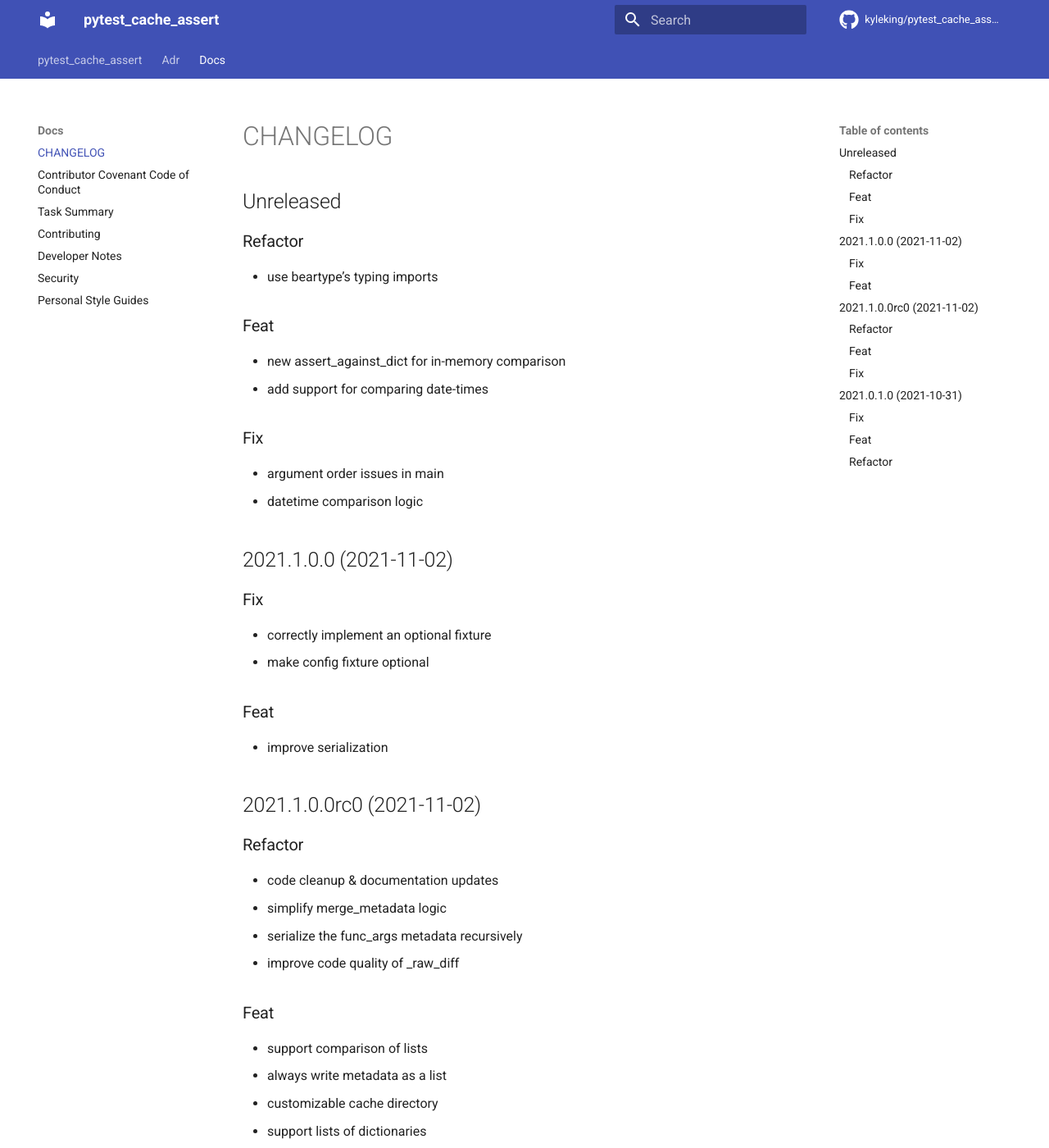
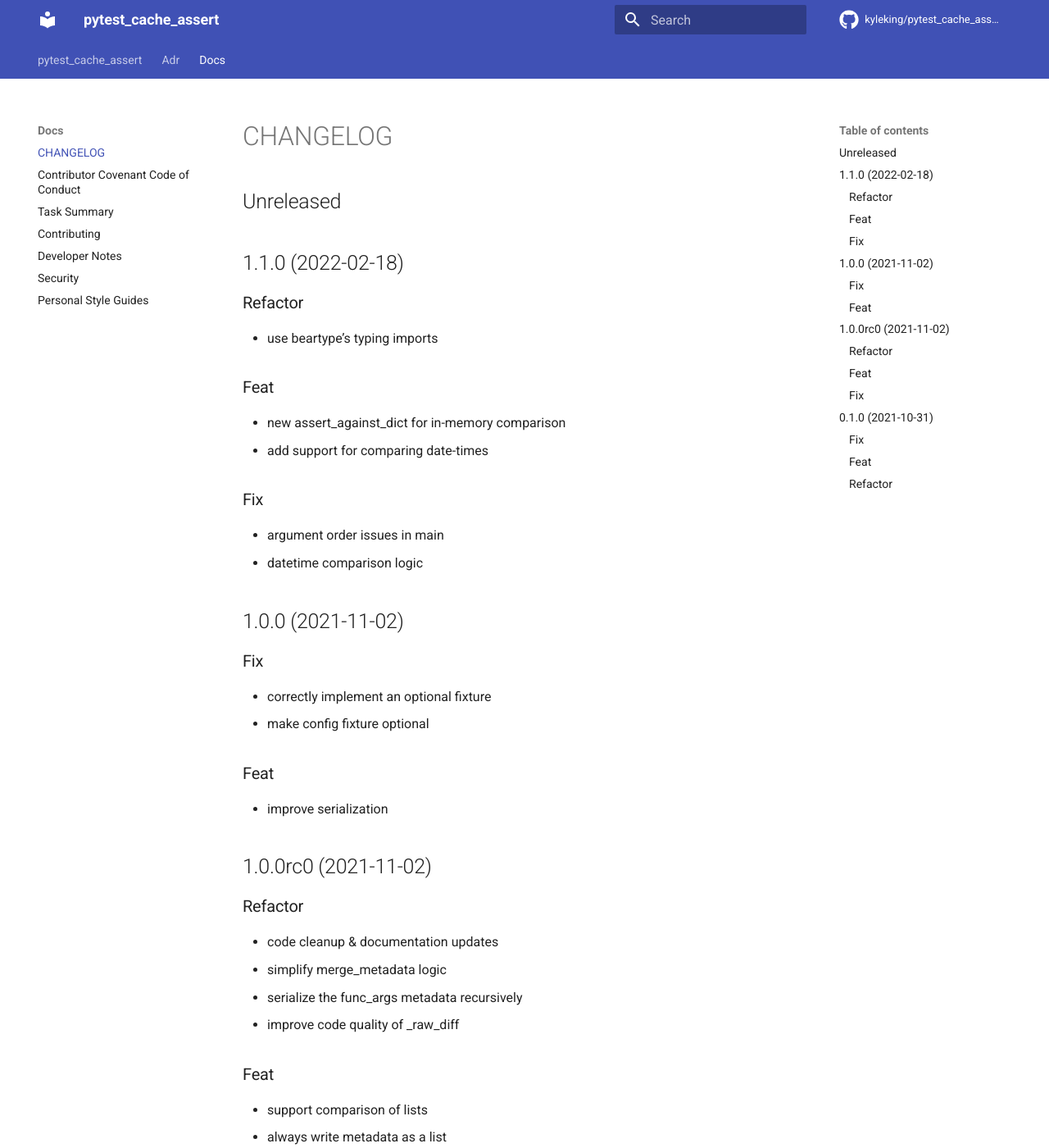
Before and after one commit to KyleKing/pytest_cache_assert, an MkDocs documentation site: the page built from docs/docs/CHANGELOG.md, in a window 1280 px wide and 1400 px high. Shown: the whole window at 82% size. Built offline with MkDocs 1.6.1 and Material for MkDocs 9.7.7, drawn with Linux system fonts in a browser that asks for light colours; comment, search, counter and statistics services are not loaded; some of the changed text lies outside the part shown.

Commit message:
refactor: drop 2021 prefix on tags

```diff
--- a/docs/docs/CHANGELOG.md
+++ b/docs/docs/CHANGELOG.md
@@ -1,4 +1,6 @@
 ## Unreleased
+
+## 1.1.0 (2022-02-18)
 
 ### Refactor
 
@@ -14,7 +16,7 @@
 - argument order issues in main
 - datetime comparison logic
 
-## 2021.1.0.0 (2021-11-02)
+## 1.0.0 (2021-11-02)
 
 ### Fix
 
@@ -25,7 +27,7 @@
 
 - improve serialization
 
-## 2021.1.0.0rc0 (2021-11-02)
+## 1.0.0rc0 (2021-11-02)
 
 ### Refactor
 
@@ -49,7 +51,7 @@
 - add CNAME for custom subdomain
 - add missing check_imports file
 
-## 2021.0.1.0 (2021-10-31)
+## 0.1.0 (2021-10-31)
 
 ### Fix
 
--- a/pyproject.toml
+++ b/pyproject.toml
@@ -19,7 +19,6 @@ args_diff = "--fail-under=85"
 [tool.commitizen]
 name = "cz_conventional_commits"
 version = "1.1.0"
-tag_format = "2021.$version"
 version_files = [
     "pyproject.toml",
     "pytest_cache_assert/__init__.py",
```
